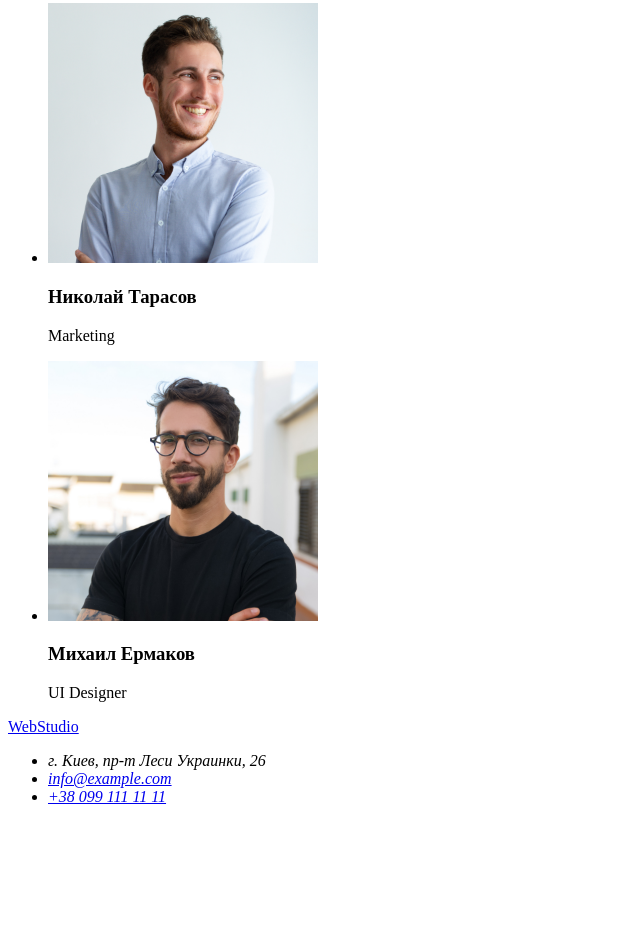
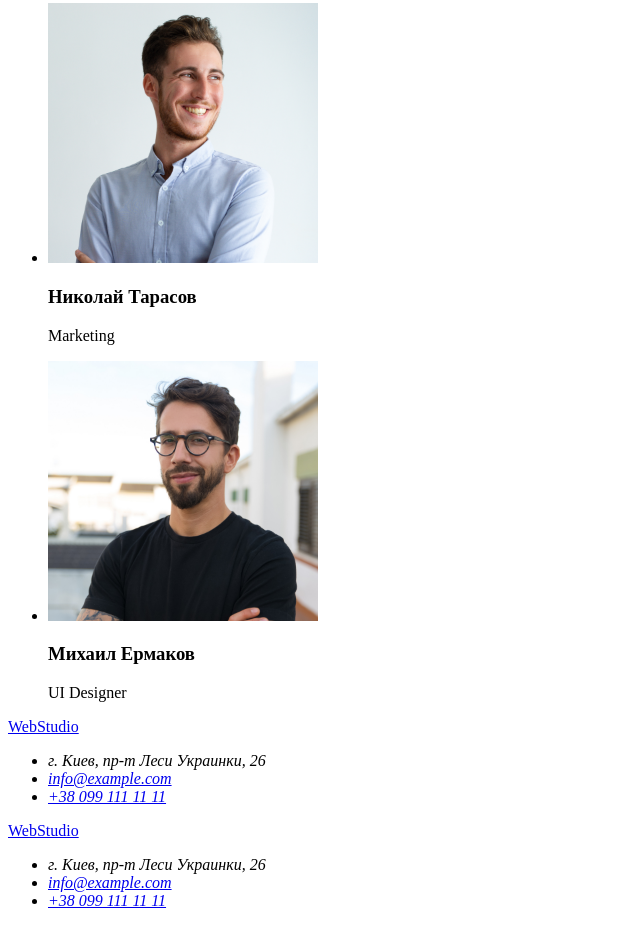
Before and after one commit to KhrystynaHirna/goit-markup-hw-02, a plain HTML site: page index.html in a window 1280 px wide. Shown: the part 2282-3208 px from the top of the page, without its empty margins (0-640 px from the left). Before the commit the page ends 3104 px from the top, so only its background shows below. Drawn offline with Linux system fonts and the light colour scheme.

Commit message:
Update index.html

```diff
--- a/index.html
+++ b/index.html
@@ -103,6 +103,20 @@
                 </ul>
              </address>
          </footer>
+
+
+         <footer>
+            <a href="/index.html">WebStudio</a>
+            <address>
+               <ul>
+                   <li>г. Киев, пр-т Леси Украинки, 26</li>
+                   <li><a href="info@example.com">info@example.com</a></li>
+                   <li><a href="tel:+380991111111">+38 099 111 11 11</a></li>
+               </ul>
+            </address>
+        </footer>
+
+
     </body>
 
 </html>
```
